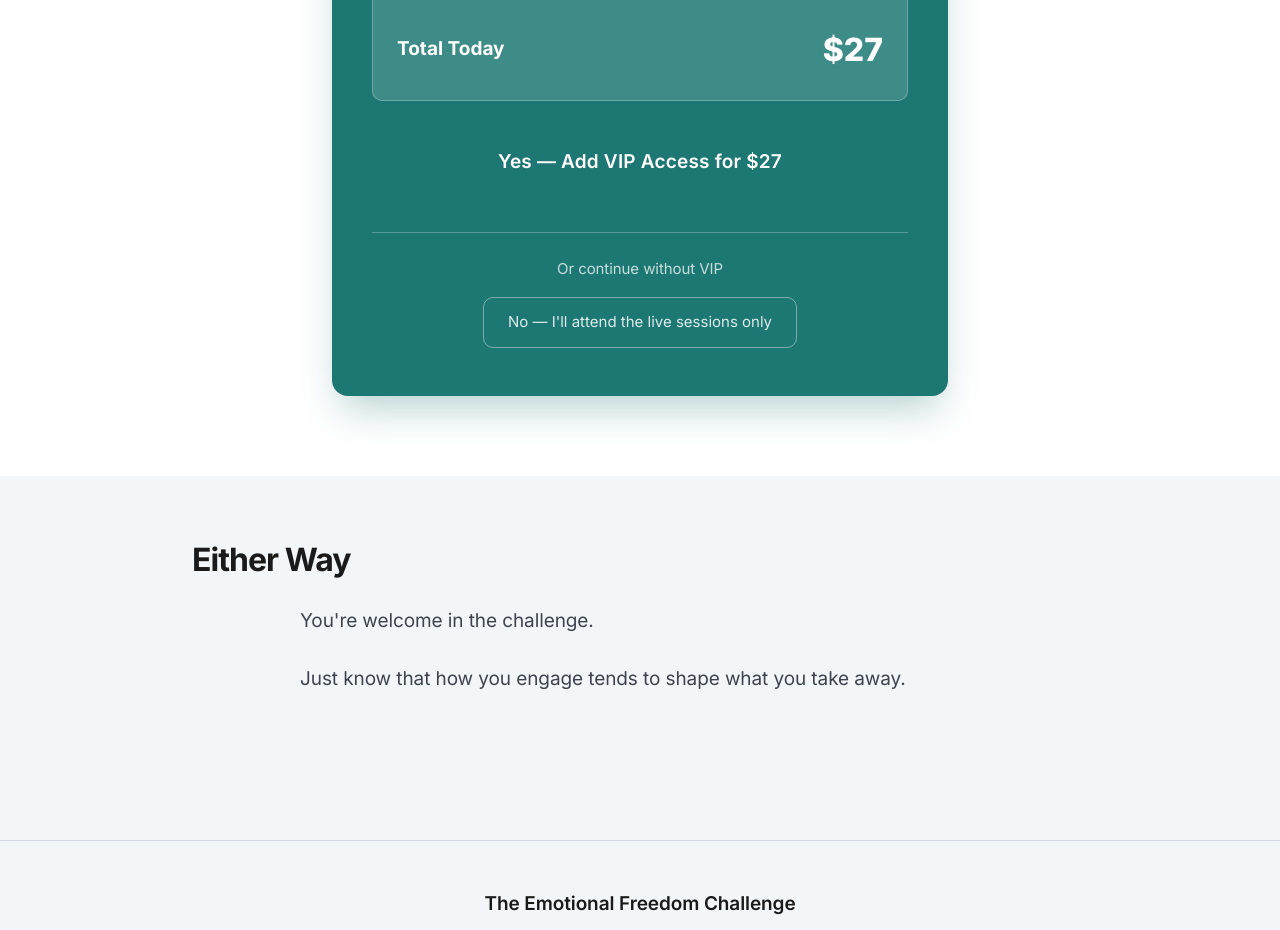
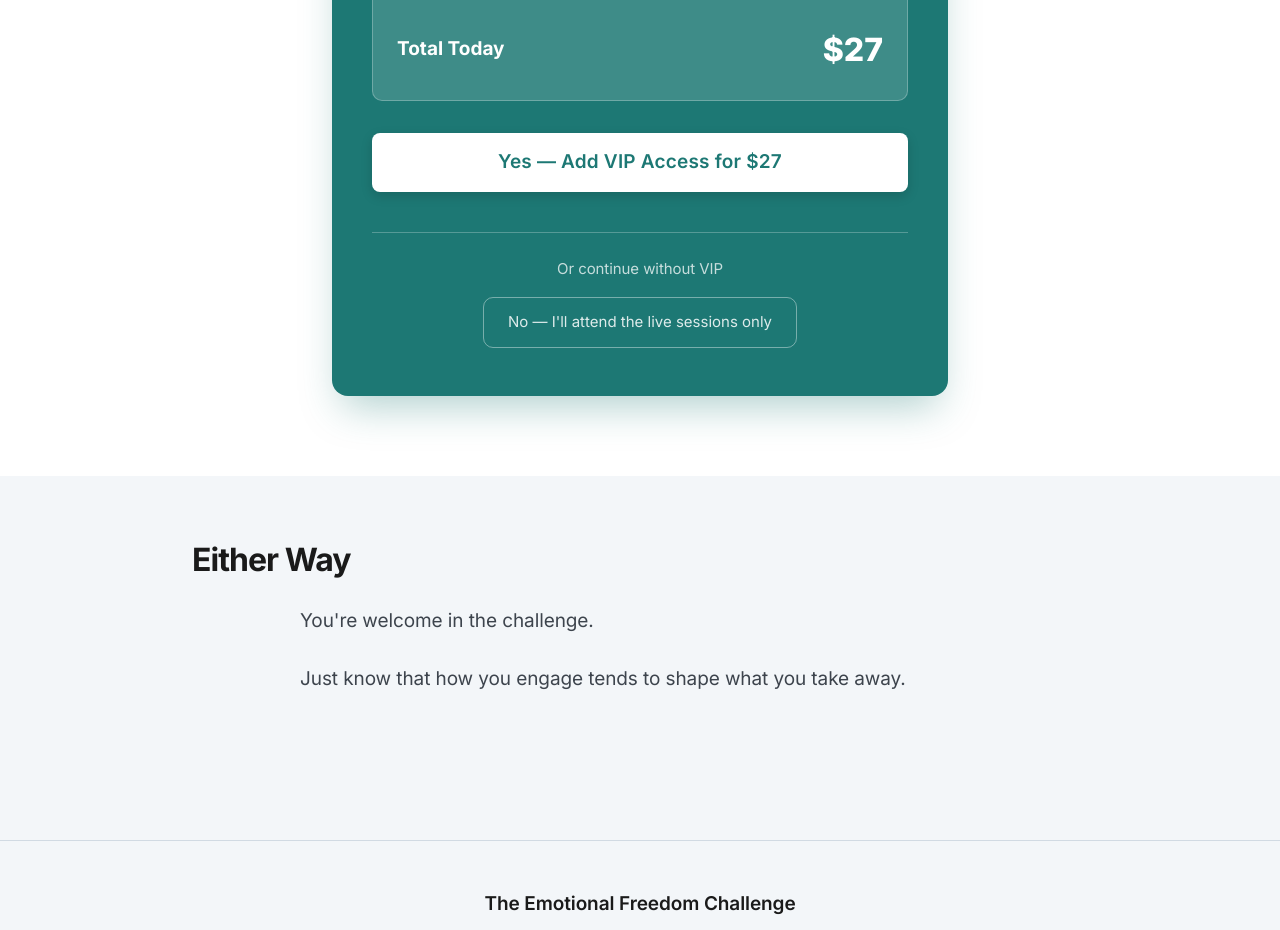
Before and after one commit to rbradshaw9/emotionalfreedomchallenge, a Next.js app: page /vip in a window 1280 px wide. Shown: the part 6180-7110 px from the top of the page. Built offline with nearby package versions, Linux system fonts and the light colour scheme.

Commit message:
VIP final CTA: white button on teal background for contrast

```diff
--- a/app/globals.css
+++ b/app/globals.css
@@ -341,6 +341,23 @@ button {
   transform: translateY(0);
 }
 
+.button-white {
+  background: var(--color-white);
+  color: var(--color-primary);
+  box-shadow: 0 4px 12px rgba(0, 0, 0, 0.15);
+}
+
+.button-white:hover {
+  background: var(--color-gray-50);
+  box-shadow: 0 6px 16px rgba(0, 0, 0, 0.2);
+  transform: translateY(-2px);
+}
+
+.button-white:active {
+  background: var(--color-gray-100);
+  transform: translateY(0);
+}
+
 .button-lg {
   padding: 0.875rem 2rem;
   font-size: var(--text-lg);
--- a/app/vip/page.tsx
+++ b/app/vip/page.tsx
@@ -212,7 +212,7 @@ export default function VIPPage() {
 
             <a
               href="https://bl843.infusionsoft.app/app/orderForms/cdb82d2b-34ac-443e-aba9-2c63993be424"
-              className="button button-primary button-lg"
+              className="button button-white button-lg"
               style={{ width: '100%', marginBottom: 'var(--space-6)' }}
             >
               Yes — Add VIP Access for $27
```
